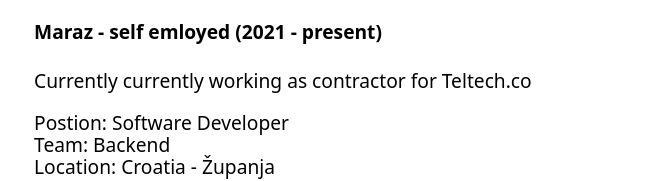
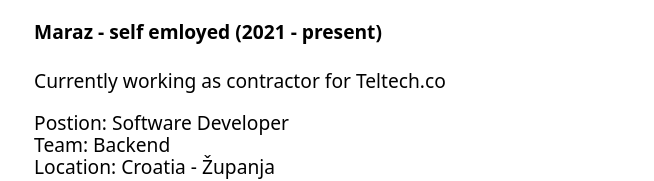
Before and after one commit to rasparac/rasparac.github.io, a plain HTML site: page index.html in a window 1280 px wide. Shown: the part 156-337 px from the top of the page, without its empty margins (311-965 px from the left). Drawn offline with Linux system fonts and the light colour scheme.

Commit message:
Update index.html

```diff
--- a/index.html
+++ b/index.html
@@ -50,7 +50,7 @@
                     Maraz - self emloyed (2021 - present)
                 </h4>
                 <p>
-                    Currently currently working as contractor for Teltech.co
+                    Currently working as contractor for Teltech.co
                 </p>
                 <p>
                     Postion: Software Developer <br>
```
